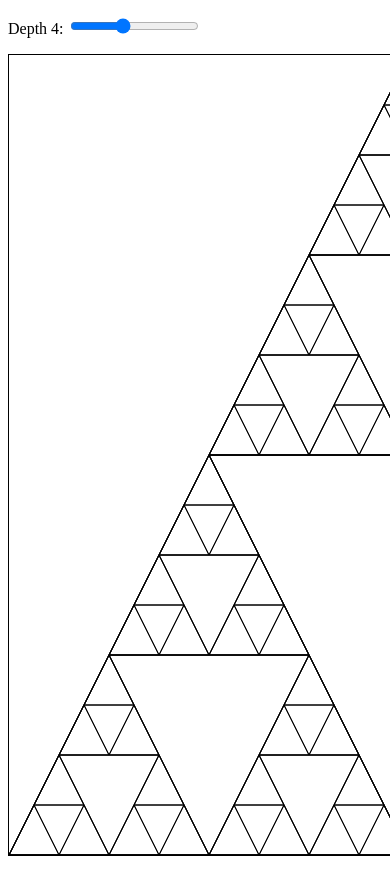
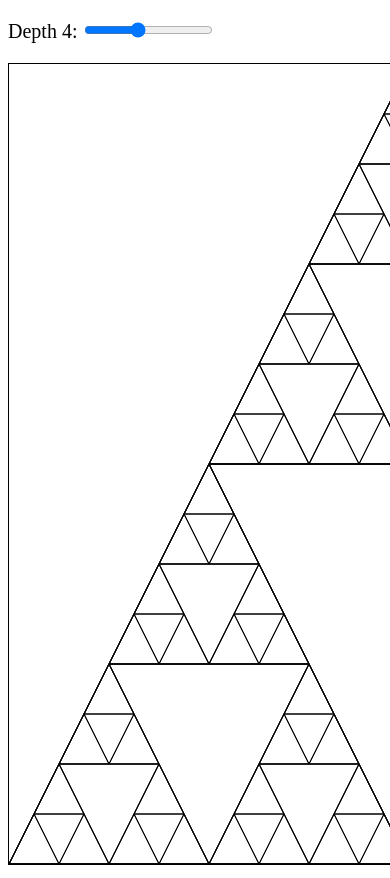
Before and after one commit to maxpoletto/math, a plain HTML site: page sierp/index.html in a window 390 px wide. Shown: the top 878 px of the page. Drawn offline with Linux system fonts and the light colour scheme.

Commit message:
Update viewport meta tag and font size adjustments for better mobile display.

```diff
--- a/sierp/index.html
+++ b/sierp/index.html
@@ -3,11 +3,21 @@
 
 <head>
   <meta charset="UTF-8">
+  <meta name="viewport" content="width=device-width, initial-scale=1.0">
   <style>
     canvas {
       width: 800px;
       height: 800px;
       border: 1px solid black;
+    }
+    body {
+      font-size: 16px;
+      -webkit-text-size-adjust: none;
+    }
+    @media (max-width: 600px) {
+      body {
+        font-size: 20px;
+      }
     }
   </style>
   <script src="sierp.js" defer></script>
--- a/sierp/sierp.js
+++ b/sierp/sierp.js
@@ -45,12 +45,12 @@ function init() {
     fix_dpi();
     var d = document.getElementById('depth');
     var dv = document.getElementById('dv');
-    d.onchange = function () {
+    d.oninput = function () {
         depth = this.value;
         dv.innerHTML = depth;
         draw();
     }
-    d.onchange();
+    d.oninput();
 }
 
 init();
```
Also changed, not shown: polygons/index.html (+9 -1 lines), primes/sieve/index.html (+15 -3 lines).
